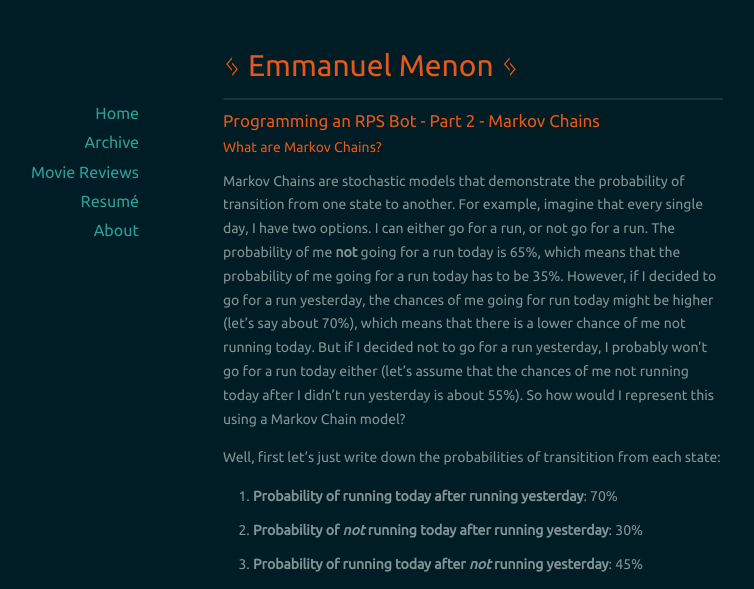
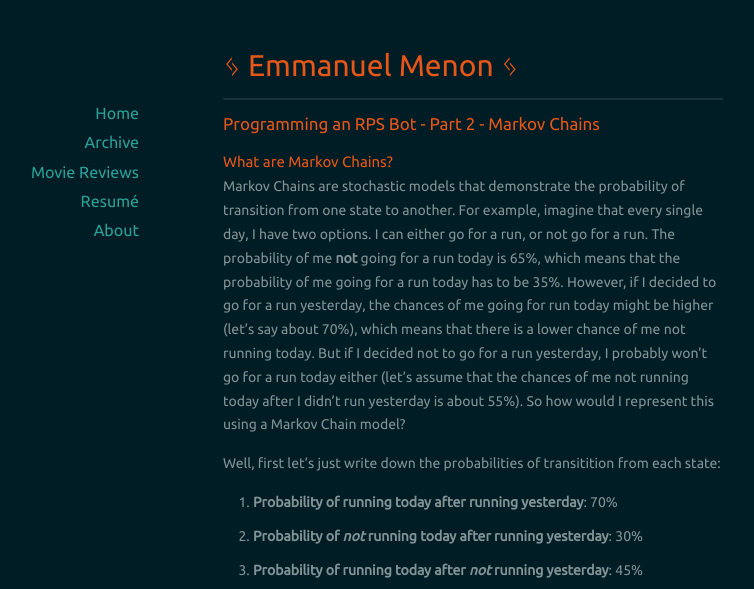
Before and after one commit to emmanuelmenon/emmanuelmenon.github.io, a Jekyll site: the page built from _posts/2019-06-05-markov-chains-in-rps.md, in a window 1280 px wide. Shown: the top 589 px of the page, without its empty margins (167-921 px from the left). Built offline with Jekyll 4.4.1, drawn with Linux system fonts in a browser that asks for light colours; nearby versions of some CDN libraries.

Commit message:
fix margins on h1, h2, h3

````diff
--- a/_posts/2019-06-05-markov-chains-in-rps.md
+++ b/_posts/2019-06-05-markov-chains-in-rps.md
@@ -3,7 +3,7 @@
 title: Programming an RPS Bot - Part 2 - Markov Chains
 tags: sciencementors2019 python
 ---
-### What are Markov Chains?
+## What are Markov Chains?
 Markov Chains are stochastic models that demonstrate the probability of transition from one state to another. For example, imagine that every single day, I have two options. I can either go for a run, or not go for a run. The probability of me **not** going for a run today is 65%, which means that the probability of me going for a run today has to be 35%. However, if I decided to go for a run yesterday, the chances of me going for run today might be higher (let's say about 70%), which means that there is a lower chance of me not running today. But if I decided not to go for a run yesterday, I probably won't go for a run today either (let's assume that the chances of me not running today after I didn't run yesterday is about 55%). So how would I represent this using a Markov Chain model?
 
 <!--more-->
@@ -33,7 +33,7 @@
 
 ***
 
-### Using Markov Chains to make an RPS bot
+## Using Markov Chains to make an RPS bot
 Creating a bot which utilises Markov Chains to make a pick is extremely simple. I began by importing two modules.
 ```python
 import random
@@ -126,7 +126,7 @@
 
 Although my mentor and I chose to create two separate versions of this program. One of them, the one you see here, picks from a percentage populated list, while the other assumes that the opponent will pick the one with the highest value. This code could easily be adapted to do that and I encourage you to try to.
 
-### Full Code:
+## Full Code:
 ```python
 import random
 from decimal import Decimal
--- a/assets/css/style.css
+++ b/assets/css/style.css
@@ -93,6 +93,7 @@
 hr {
 	border-top: 0.1px solid white;
 	opacity: 10%;
+	margin: 7px 0 10px 0;
 }
 
 
@@ -173,7 +174,10 @@
 
 article h1 {
 	font-size: 17px;
-	margin: 0;
+	margin: 0 0 10px 0;
+}
+article h2 {
+	margin-bottom: 1px;
 }
 article h1 a {
 	border: none;
````
Also changed, not shown: _posts/2019-06-03-frequency-analysis-in-rock-paper-scissors.md (+2 -2 lines), _posts/2019-09-14-iocaine-powder-in-rps.md (+2 -2 lines).
